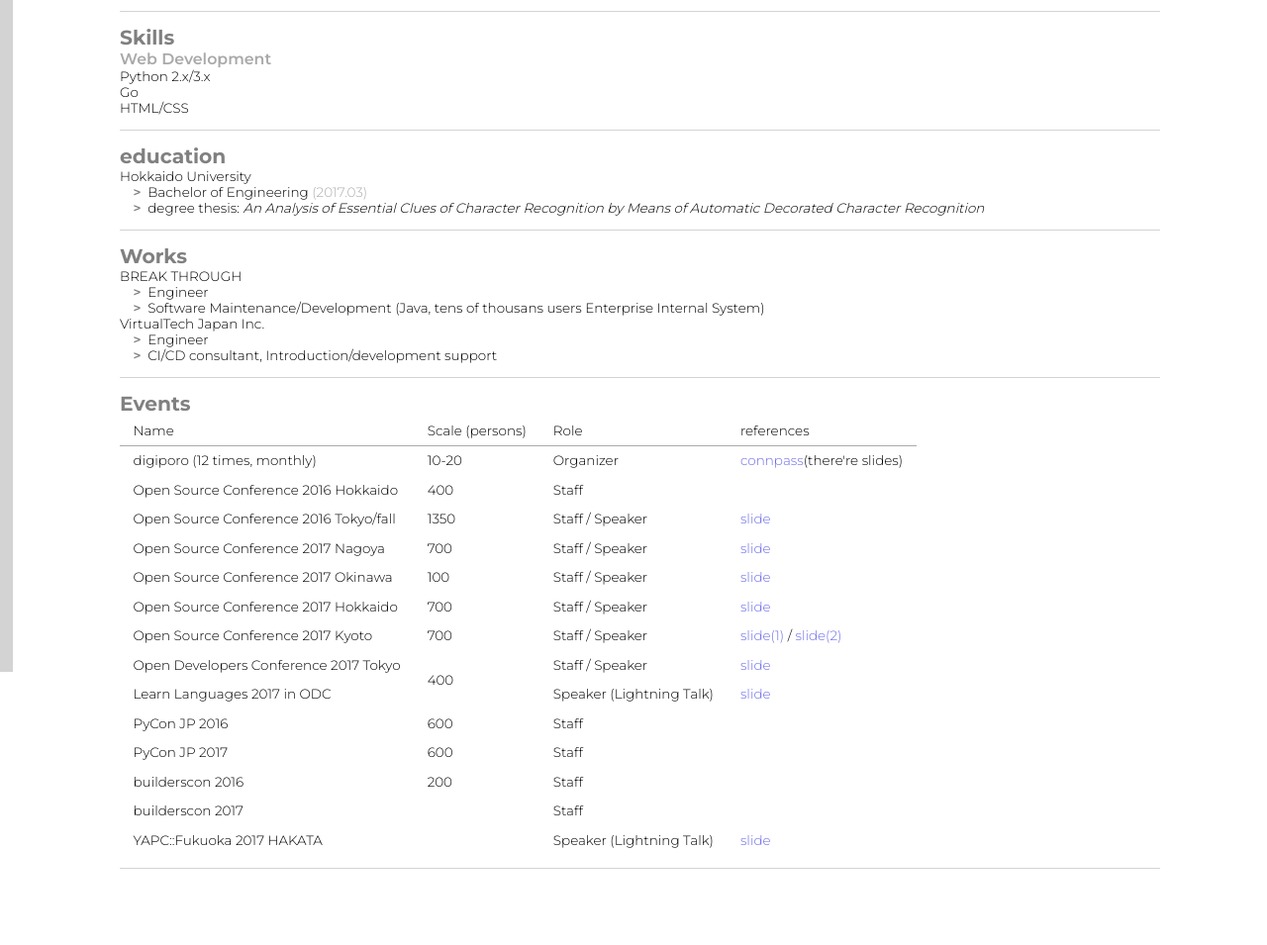
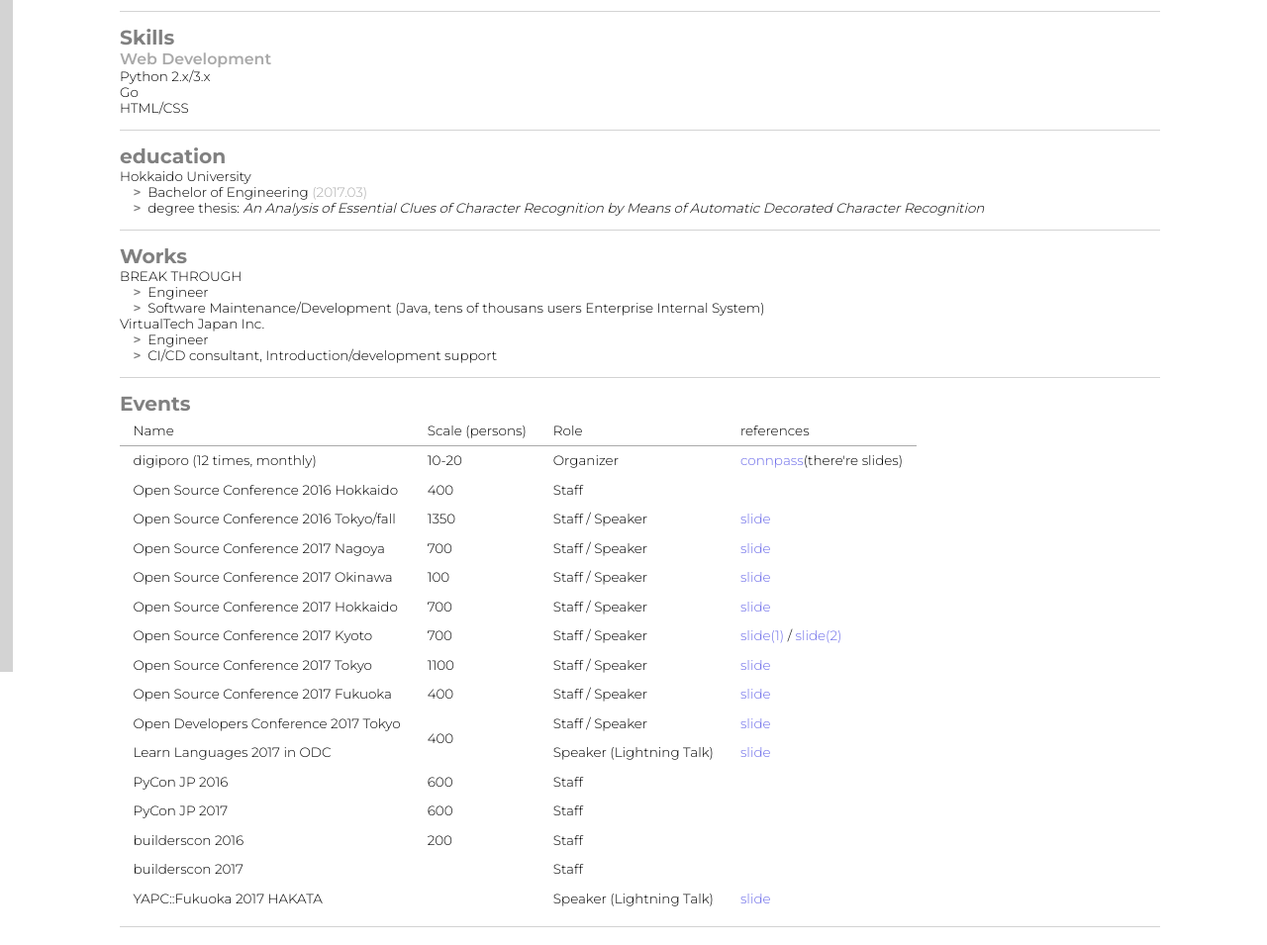
Before and after one commit to nasa9084/nasa9084.github.io, a plain HTML site: page index.html in a window 1280 px wide. Shown: the part 121-1076 px from the top of the page at 99% size. Before the commit the page ends 1026 px from the top, so only its background shows below. Drawn offline with Linux system fonts and the light colour scheme.

Commit message:
add: OSC17Tokyo and OSC17Fukuoka

```diff
--- a/index.html
+++ b/index.html
@@ -100,6 +100,18 @@
               <td><a href="https://gitpitch.com/nasa9084/slides/osc17kyoto_redis">slide(1)</a> / <a href="https://gitpitch.com/nasa9084/slides/osc17kyoto_go">slide(2)</a></td>
             </tr>
             <tr>
+              <td>Open Source Conference 2017 Tokyo</td>
+              <td>1100</td>
+              <td>Staff / Speaker</td>
+              <td><a href="https://gitpitch.com/nasa9084/slides/osc17tk">slide</a></td>
+            </tr>
+            <tr>
+              <td>Open Source Conference 2017 Fukuoka</td>
+              <td>400</td>
+              <td>Staff / Speaker</td>
+              <td><a href="https://gitpitch.com/nasa9084/slides/osc17fk">slide</a></td>
+            </tr>
+            <tr>
               <td>Open Developers Conference 2017 Tokyo</td>
               <td rowspan="2">400</td>
               <td>Staff / Speaker</td>
```
